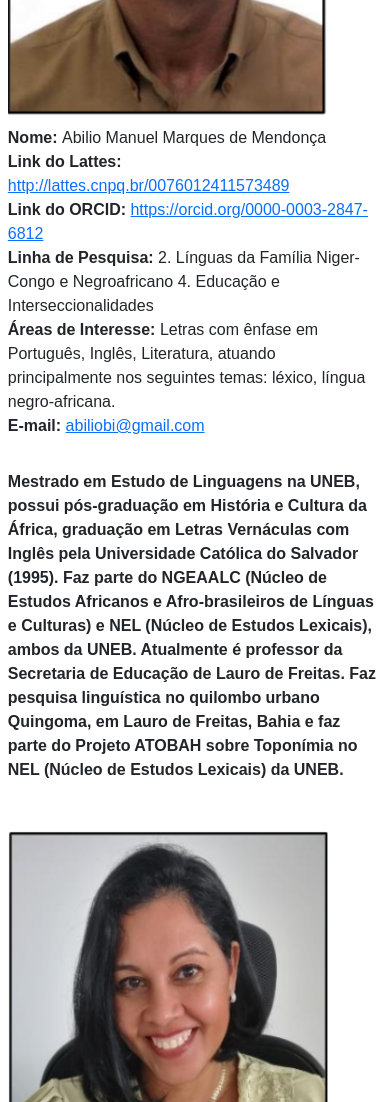
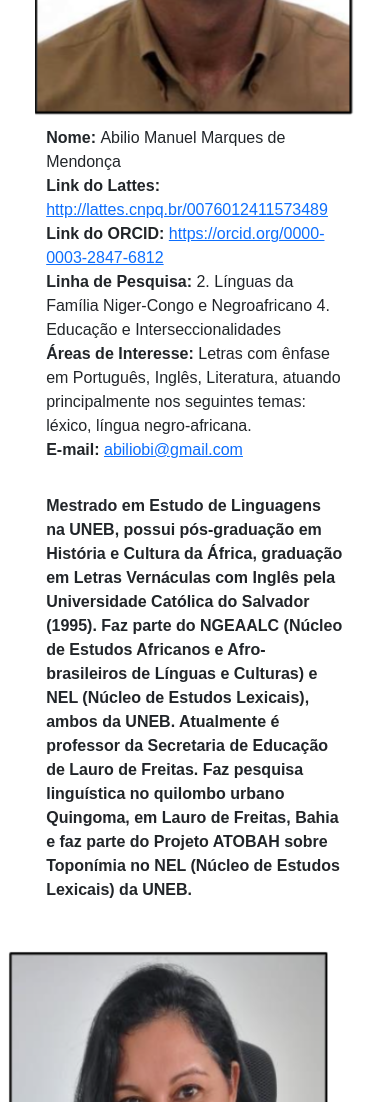
Before and after one commit to Kuilua/Teste-ngeaalc, a plain HTML site: page o-ngeaalc/pesquisadores.html in a window 390 px wide. Shown: the part 1200-2302 px from the top of the page. Drawn offline with nearby package versions, Linux system fonts and the light colour scheme; files whose address does not match are found by name; a web font is replaced by a local one.

Commit message:
Add files via upload

```diff
--- a/o-ngeaalc/pesquisadores.html
+++ b/o-ngeaalc/pesquisadores.html
@@ -229,9 +229,11 @@
                     <!-- Colaborador 01 de 18 -->
                     <div class="id-colaboradores">
                         <!-- FOTOS DOS MEBROS -->
-                        <img class="img-colaboradores img-colaboradores-mobile" src="../img/pesquisadores/01.png" width="150" height="200" alt="img">
+                        <div class="centralizar-elementos-mobile">
+                            <img class="img-colaboradores img-colaboradores-mobile" src="../img/pesquisadores/01.png" width="150" height="200" alt="img">
+                        </div>
                         <!-- NOME + LINKS DOS MEMBROS -->
-                        <div class="margem-colaboradores container-mobile-2">
+                        <div class="margem-colaboradores container-colaboradores-mobile">
                             <label class="texto-colaboradores-pesquisadores"><strong>Nome: </strong> Abilio Manuel Marques de Mendonça</label>
                             <br> <label class="texto-colaboradores-pesquisadores"><strong>Link do Lattes: </strong><a class="link-colaboradores" href="http://lattes.cnpq.br/0076012411573489">http://lattes.cnpq.br/0076012411573489</a></label>
                             <br><label class="texto-colaboradores-pesquisadores"><strong> Link do ORCID: </strong><a class="link-colaboradores" href="https://orcid.org/0000-0003-2847-6812">https://orcid.org/0000-0003-2847-6812</a></label>
@@ -240,7 +242,7 @@
                             <br><label class="texto-colaboradores-pesquisadores"><strong>E-mail: </strong><a class="link-colaboradores" href="abiliobi@gmail.com" target="_blank"> abiliobi@gmail.com </a></label>
                         </div>
                         <!-- TEXTO DE APRESENTAÇAO DOS MEMBROS -->
-                        <div class="id-colaboradores container-mobile-2">
+                        <div class="id-colaboradores container-colaboradores-mobile">
                             <label class="id-colaboradores-texto-2"><strong>Mestrado em Estudo de Linguagens na UNEB, possui pós-graduação em História e Cultura da África, graduação em Letras Vernáculas com Inglês pela Universidade Católica do Salvador
                                 (1995). Faz parte do NGEAALC (Núcleo de Estudos Africanos e Afro-brasileiros de Línguas e Culturas) e NEL (Núcleo de Estudos Lexicais), ambos da UNEB. Atualmente é professor da Secretaria de Educação de Lauro de Freitas. Faz pesquisa linguística
                                 no quilombo urbano Quingoma, em Lauro de Freitas, Bahia e faz parte do Projeto ATOBAH sobre Toponímia no NEL (Núcleo de Estudos Lexicais) da UNEB.</strong></label>
```
